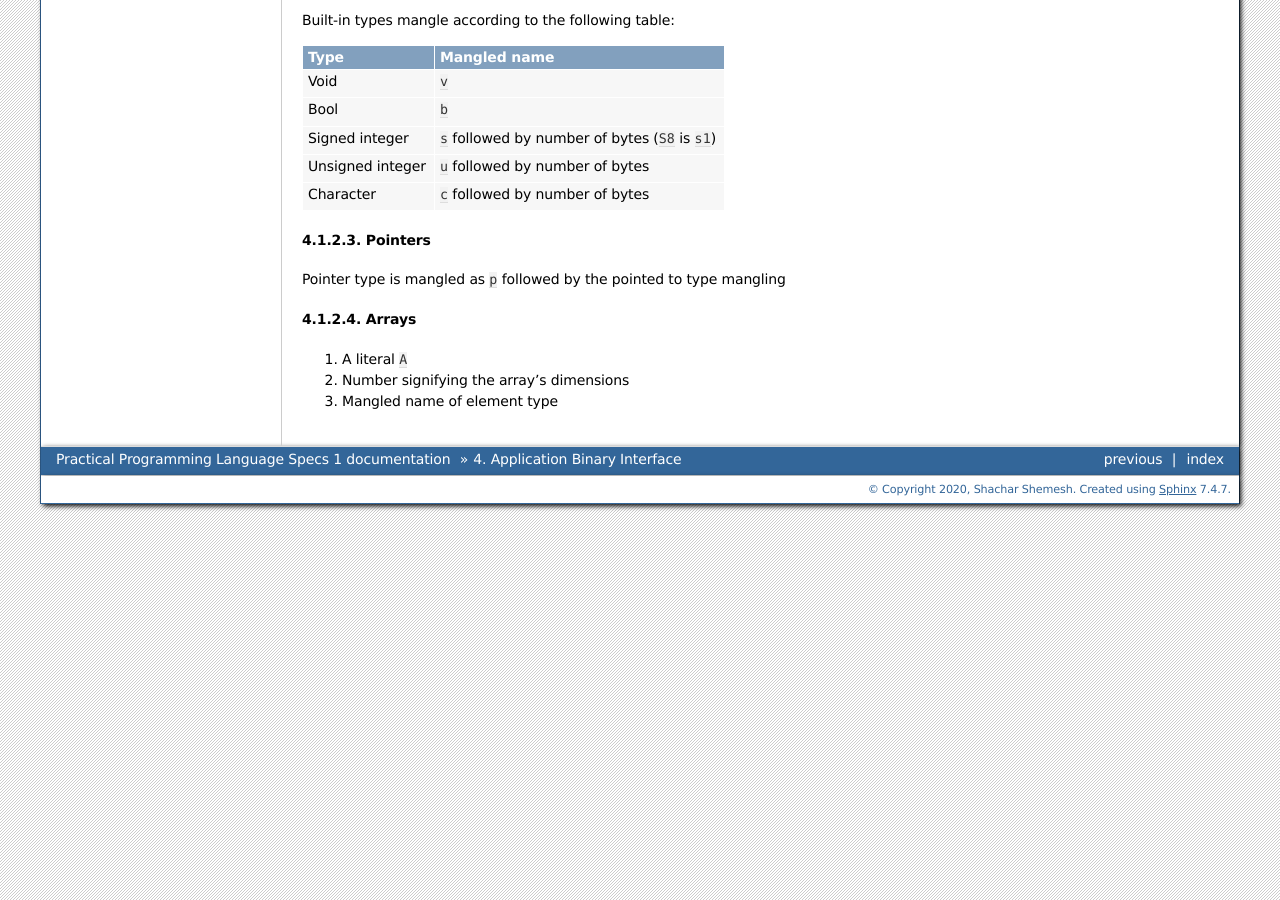
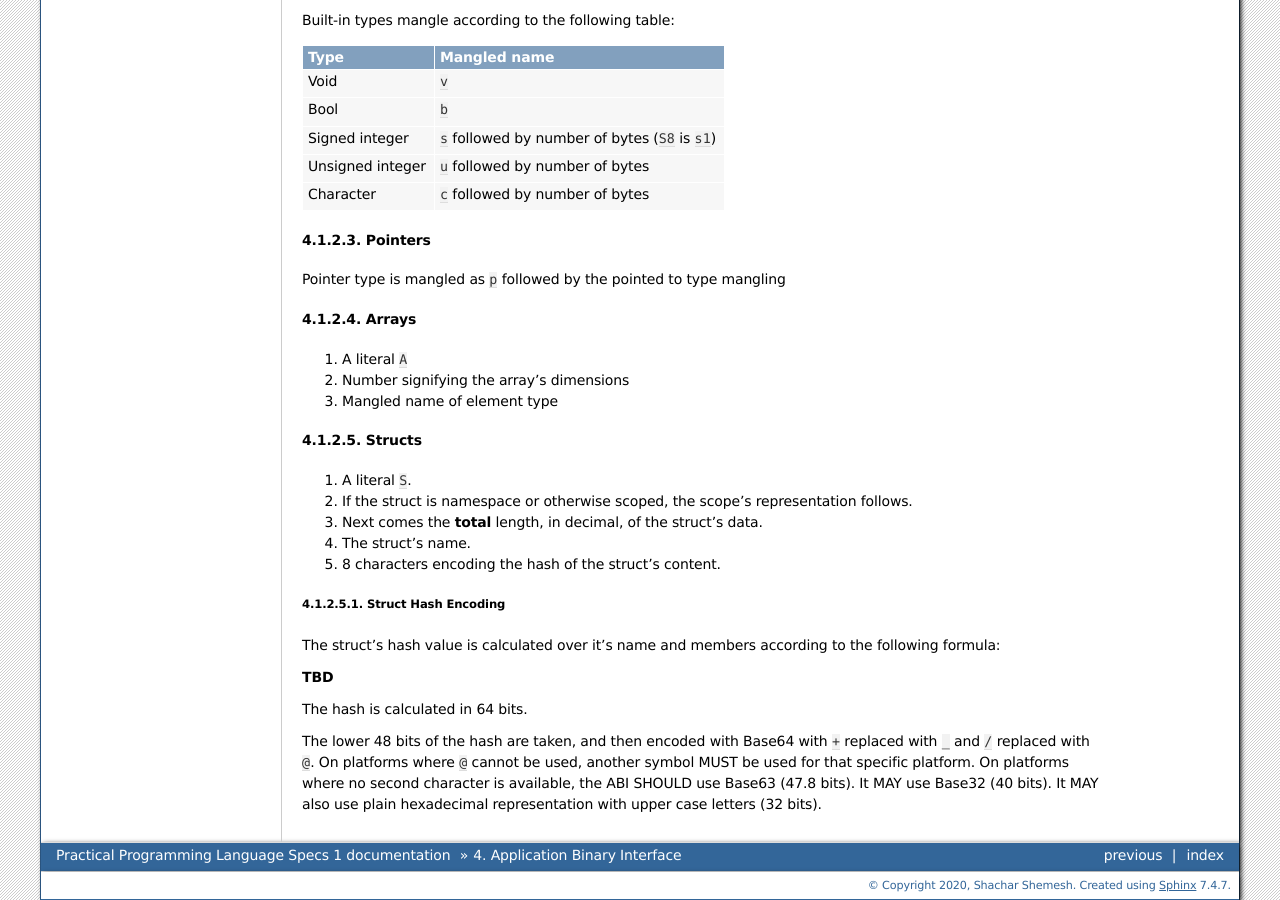
Before and after one commit to Practical/specs, a Sphinx documentation site: the page built from source/abi.rst, in a window 1280 px wide and 900 px high, scrolled down 712 px. Built offline with Sphinx 7.4.7, drawn with Linux system fonts in a browser that asks for light colours.

Commit message:
Struct name mangling

```diff
--- a/source/abi.rst
+++ b/source/abi.rst
@@ -62,3 +62,27 @@ Arrays
 #. A literal ``A``
 #. Number signifying the array's dimensions
 #. Mangled name of element type
+
+
+Structs
+~~~~~~~
+
+#. A literal ``S``.
+#. If the struct is namespace or otherwise scoped, the scope's representation follows.
+#. Next comes the **total** length, in decimal, of the struct's data.
+#. The struct's name.
+#. 8 characters encoding the hash of the struct's content.
+
+Struct Hash Encoding
+^^^^^^^^^^^^^^^^^^^^
+
+The struct's hash value is calculated over it's name and members according to the following formula:
+
+**TBD**
+
+The hash is calculated in 64 bits.
+
+The lower 48 bits of the hash are taken, and then encoded with Base64 with ``+`` replaced with ``_`` and ``/`` replaced with ``@``.
+On platforms where ``@`` cannot be used, another symbol MUST be used for that specific platform. On platforms where no second
+character is available, the ABI SHOULD use Base63 (47.8 bits). It MAY use Base32 (40 bits). It MAY also use plain hexadecimal
+representation with upper case letters (32 bits).
```
